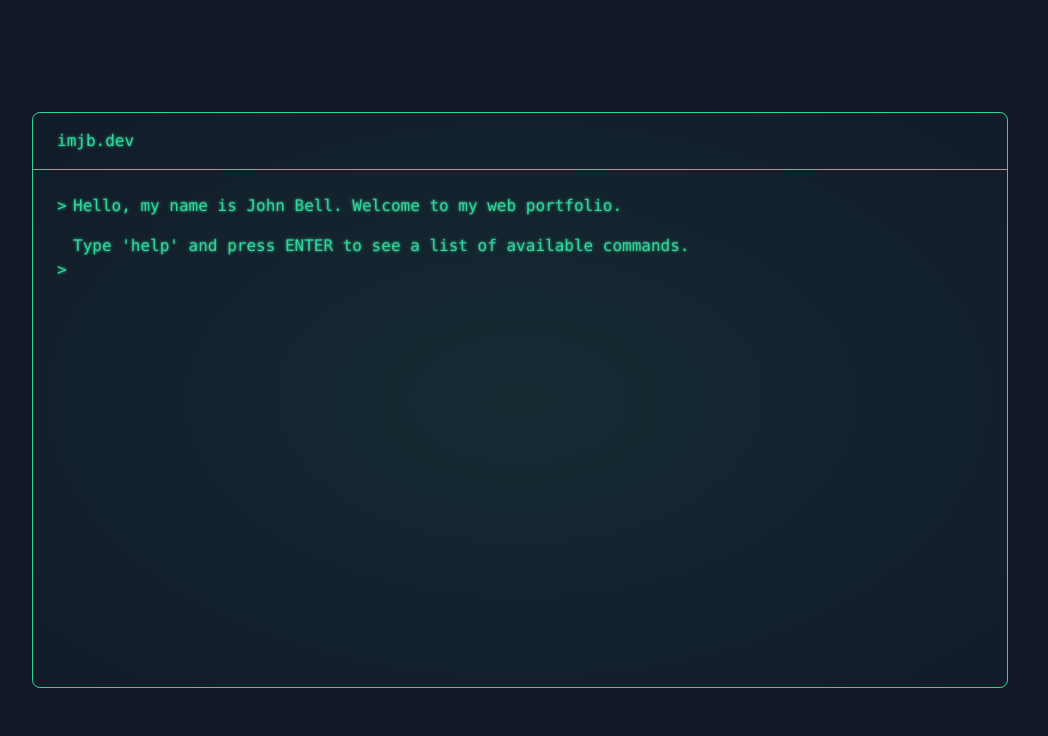
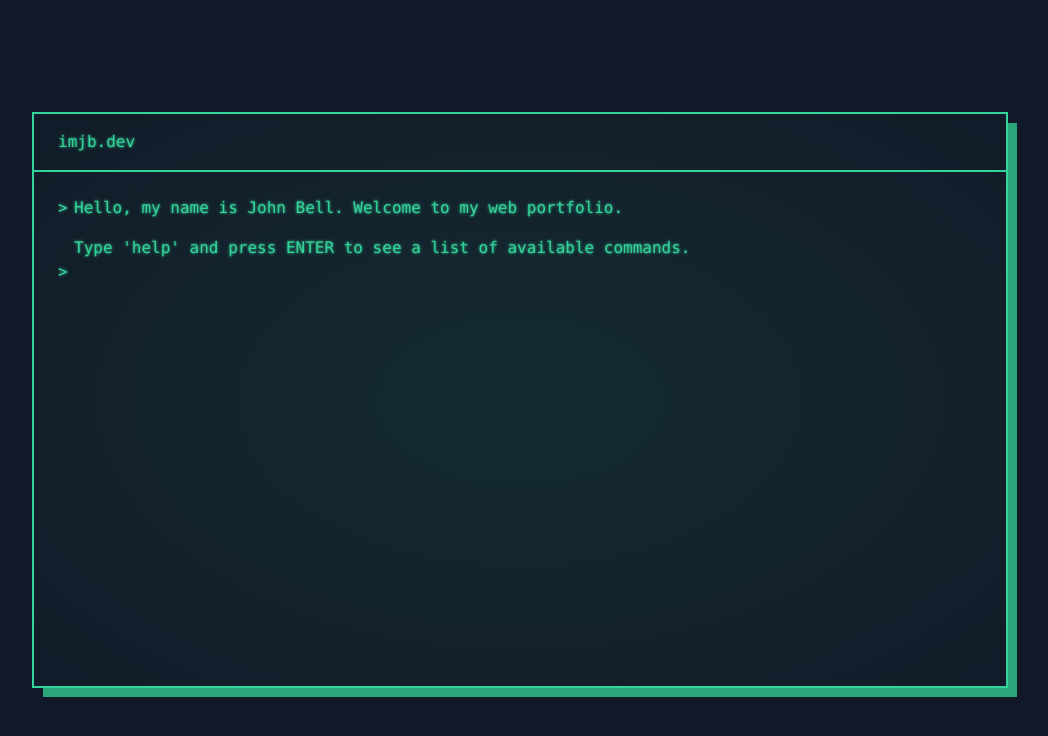
Before and after one commit to imjb87/imjb, a Gatsby site: page / in a window 1280 px wide. Shown: the whole page, without its empty margins (120-1168 px from the left). Built offline with nearby package versions, Linux system fonts and the light colour scheme; Gatsby itself is replaced by a stand-in of ours.

Commit message:
More retro

```diff
--- a/package.json
+++ b/package.json
@@ -29,7 +29,8 @@
     "react-dom": "^17.0.1",
     "react-helmet": "^6.1.0",
     "react-resize-detector": "^6.6.5",
-    "react-typist": "^2.0.5"
+    "react-typist": "^2.0.5",
+    "tailwind": "^4.0.0"
   },
   "devDependencies": {
     "autoprefixer": "^10.2.5",
--- a/src/components/Terminal.jsx
+++ b/src/components/Terminal.jsx
@@ -81,8 +81,8 @@ const Terminal = () => {
 
     return (
         <motion.div className="terminal font-mono h-full flex flex-col text-sm md:text-base text-green-400 transform origin-center w-full" initial={{ scale: 0 }} animate={{ scale: 1 }} transition={{ duration: 0.75 }}>
-            <div className="border border-green-400 -mb-px px-6 py-4 rounded-t-lg">imjb.dev</div>
-            <div className="border border-green-400 flex flex-1 overflow-hidden p-6 rounded-b-lg">
+            <div className="border-2 border-green-400 px-6 py-4">imjb.dev</div>
+            <div className="border-2 border-green-400 border-t-0 flex flex-1 overflow-hidden p-6">
                 <div className="flex-1 h-full no-scrollbar overflow-y-scroll">
                     <div className="max-w-screen-md ml-4" ref={ref}>
                     {
--- a/src/styles/global.css
+++ b/src/styles/global.css
@@ -11,6 +11,7 @@
             rgba(52, 211, 153, 0.1), rgb(17, 24, 39) 120%
         ),
         repeating-linear-gradient(rgb(17, 24, 39), rgb(17, 24, 39) 1px, transparent 1px, transparent 2px);
+        box-shadow: 10px 10px 0px -1px rgba(52, 211, 153, 0.75);
     }
 
     .no-scrollbar::-webkit-scrollbar {
```
Also changed, not shown: 1 other file.
